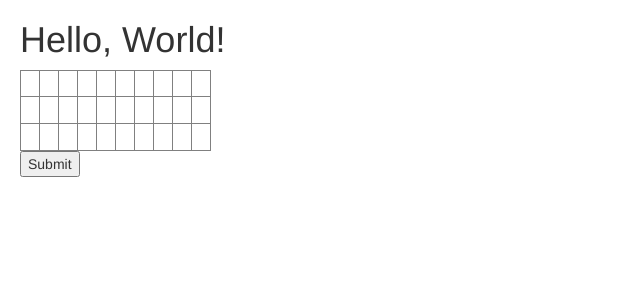
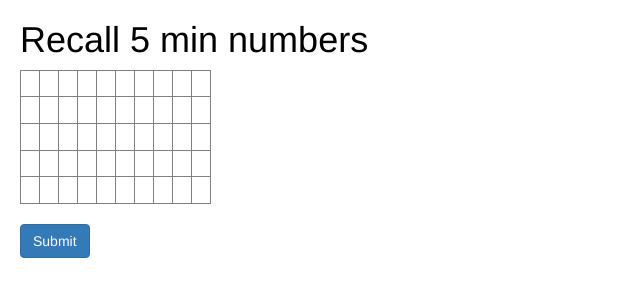
Before and after one commit to Penlect/total-recall, a Flask app: page /numbers in a window 1280 px wide. Shown: the top 300 px of the page, without its empty margins (0-640 px from the left). Run offline with Flask 2, Linux system fonts and the light colour scheme; some libraries are stand-ins or nearby versions.

Commit message:
Moved recall css to recall page

```diff
--- a/main.py
+++ b/main.py
@@ -7,7 +7,7 @@ app = Flask(__name__)
 
 @app.route('/numbers')
 def numbers():
-    return render_template('numbers.html', nr_rows=3, nr_cols=10)
+    return render_template('numbers.html', nr_rows=5, nr_cols=10)
 
 @app.route('/arbeiter', methods=['POST'])
 def arbeiter():
--- a/templates/base.html
+++ b/templates/base.html
@@ -16,30 +16,7 @@
       <script src="https://oss.maxcdn.com/html5shiv/3.7.3/html5shiv.min.js"></script>
       <script src="https://oss.maxcdn.com/respond/1.4.2/respond.min.js"></script>
     <![endif]-->
-    <style>
-input[type=text] {
-    text-align: center;
-	padding:0px;
-	margin:0px;
-	width: 18px;
-	font-size:18px;
-	border: 0px;
-}
-input[type=text]:focus {
-    background-color: lightblue;
-}
-table {
-	border-collapse: collapse;
-}
-tr, td {
-	padding:0px;
-	margin:0px;
-}
-body{
-margin-left:20px;
-margin-bottom:20px;
-}
-</style>
+    {% block css %}{% endblock %}
   </head>
   <body>
     {% block body %}{% endblock %}
--- a/templates/numbers.html
+++ b/templates/numbers.html
@@ -1,19 +1,54 @@
 {% extends "base.html" %}
+
+{% block css %}
+
+<style>
+input[type=text] {
+    text-align: center;
+	padding:0px;
+	margin:0px;
+	width: 18px;
+	font-size:18px;
+	border: 0px;
+}
+input[type=text]:focus {
+    background-color: lightblue;
+}
+table {
+	border-collapse: collapse;
+	margin-bottom: 20px;
+}
+tr, td {
+	padding:0px;
+	margin:0px;
+}
+body{
+color: black;
+margin-left: 20px;
+margin-bottom: 20px;
+}
+</style>
+
+{% endblock %}
+
 {% block body %}
-    <h1>Hello, World!</h1>
 
+    <h1>Recall 5 min numbers</h1>
     <form action="{{ url_for('arbeiter') }}" method="post">
+        <fieldset>
         <table border="1px" id="recall_table">
         {% for row_i in range(nr_rows) %}
             <tr class="recall_row">
                 {% for col_i in range(nr_cols) %}
-                    <td><input class="recall_cell" id="recall_cell_{{ row_i*nr_cols + col_i }}" name="recall_cell_{{ row_i*nr_cols + col_i }}" type="text" maxlength="1"></input></td>
+                    <td><input class="recall_cell" id="recall_cell_{{ row_i*nr_cols + col_i }}" name="recall_cell_{{ row_i*nr_cols + col_i }}" type="text" maxlength="1" size="1" autocomplete="off"></input></td>
                 {% endfor %}
             </tr>
         {% endfor %}
         </table>
-        <input type="submit" value="Submit">
+        <button type="submit" class="btn btn-primary">Submit</button>
+        </fieldset>
     </form>
+
 {% endblock %}
 
 {% block javascript%}
@@ -40,10 +75,14 @@ $(document).ready(function(){
             for (var x in response){
                 console.log(response[x]);
                 if(response[x]){
-                    $('#' + x).val(0);
+                    $('#' + x).css('background-color', 'lime');
+                }
+                else{
+                    $('#' + x).css('background-color', '#ff0033');
                 }
             }
       }, 'json');
+      $('fieldset').prop('disabled', true);
       return false;
    });
 });
```
